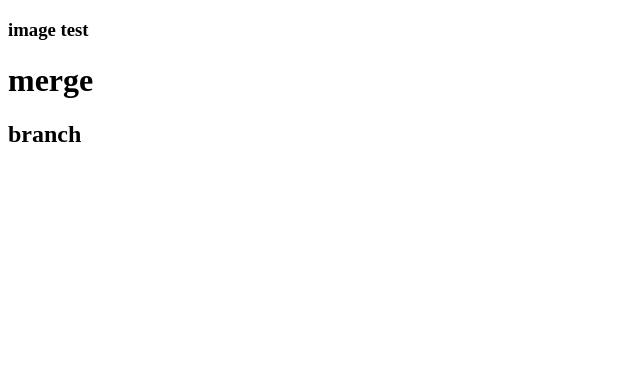
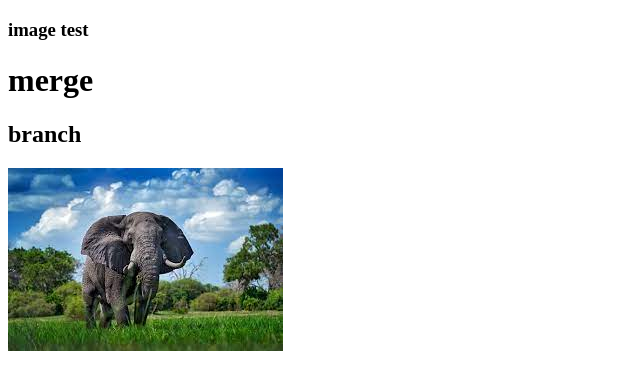
Before and after one commit to asmmostafizurrahman/br-merg-test, a plain HTML site: page index.html in a window 1280 px wide. Shown: the whole page, without its empty margins (0-640 px from the left). Drawn offline with Linux system fonts and the light colour scheme.

Commit message:
elephant1

```diff
--- a/index.html
+++ b/index.html
@@ -10,6 +10,6 @@
     <h3>image test</h3>
     <h1>merge</h1>
     <h2>branch</h2>
-
+    <img src="eleph1.jfif" alt="">
 </body>
 </html>
```
Also changed, not shown: eleph1.jfif (added).
